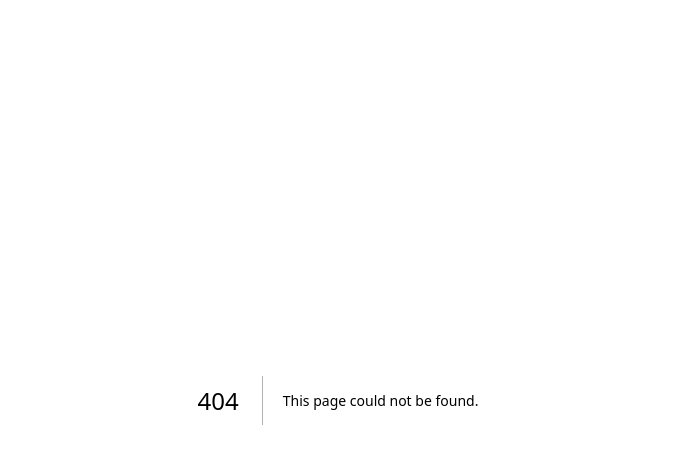
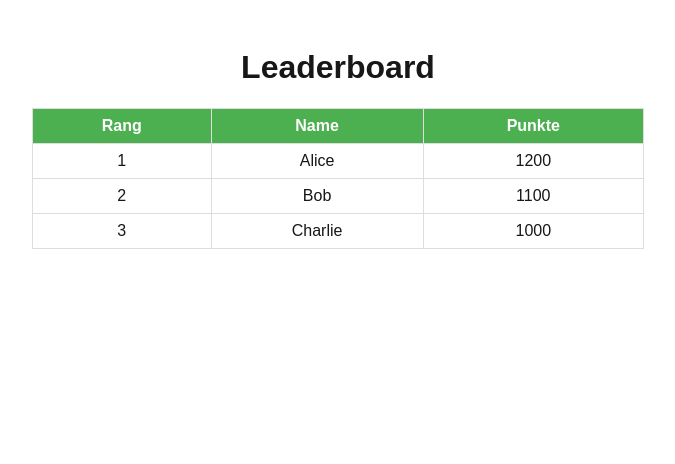
Before and after one commit to 2425-3DHIF-WMC/yoshis-micromouse, a Next.js app in the folder micro-mouse/frontend/: page /leaderboard in a window 1280 px wide. Before the commit this address had no page. Shown: the top 464 px of the page, without its empty margins (302-977 px from the left). Built offline with nearby package versions, Linux system fonts and the light colour scheme.

Commit message:
added a simple leaderboard

```diff
--- a/micro-mouse/frontend/package.json
+++ b/micro-mouse/frontend/package.json
@@ -12,7 +12,8 @@
     "@monaco-editor/react": "^4.7.0",
     "next": "15.2.3",
     "react": "^19.0.0",
-    "react-dom": "^19.0.0"
+    "react-dom": "^19.0.0",
+    "react-router-dom": "^7.5.2"
   },
   "devDependencies": {
     "@eslint/eslintrc": "^3",
--- /dev/null
+++ b/micro-mouse/frontend/src/app/leaderboard/page.css
@@ -0,0 +1,21 @@
+.leaderboard-container {
+    text-align: center;
+    padding: 20px;
+}
+
+.leaderboard-table {
+    margin: 0 auto;
+    border-collapse: collapse;
+    width: 50%;
+}
+
+.leaderboard-table th,
+.leaderboard-table td {
+    border: 1px solid #ddd;
+    padding: 8px;
+}
+
+.leaderboard-table th {
+    background-color: #4CAF50;
+    color: white;
+}
--- /dev/null
+++ b/micro-mouse/frontend/src/app/leaderboard/page.tsx
@@ -0,0 +1,36 @@
+"use client";
+
+import React from "react";
+import "./page.css";
+
+export default function Page() {
+    const mockData = [
+        { rank: 1, name: "Alice", score: 1200 },
+        { rank: 2, name: "Bob", score: 1100 },
+        { rank: 3, name: "Charlie", score: 1000 },
+    ];
+
+    return (
+        <div className="leaderboard-container">
+            <h1>Leaderboard</h1>
+            <table className="leaderboard-table">
+                <thead>
+                <tr>
+                    <th>Rang</th>
+                    <th>Name</th>
+                    <th>Punkte</th>
+                </tr>
+                </thead>
+                <tbody>
+                {mockData.map((entry) => (
+                    <tr key={entry.rank}>
+                        <td>{entry.rank}</td>
+                        <td>{entry.name}</td>
+                        <td>{entry.score}</td>
+                    </tr>
+                ))}
+                </tbody>
+            </table>
+        </div>
+    );
+}
--- a/micro-mouse/frontend/src/app/page.tsx
+++ b/micro-mouse/frontend/src/app/page.tsx
@@ -4,6 +4,7 @@ import {Editor} from "@monaco-editor/react";
 import React, {useEffect, useRef, useState} from "react";
 import "./page.css";
 import mazes from "./mazes.json"
+import { useRouter } from "next/navigation";
 
 
 const readMaze = () => {
@@ -30,6 +31,7 @@ export default function Home() {
     const [maze, setMaze] = useState<number[][]>([]);
     const cols = 16;
     const rows = 16;
+    const router = useRouter();
 
     const waitForEditor = (): Promise<HTMLElement> => {
         return new Promise((resolve) => {
@@ -77,6 +79,9 @@ export default function Home() {
             <div style={{ flex: 1, display: "flex", flexDirection: "column", height: "100%", overflow: "hidden" }}>
                 <canvas ref={canvasRef} width="100%" height="95%" />
                 <button style={{ height: "5%" }}>▶ Run Code</button>
+                <button style={{ height: "5%" }} onClick={() => router.push("/leaderboard")}>
+                    Zum Leaderboard
+                </button>
             </div>
         </div>
     );
```
Also changed, not shown: 2 other files (tests, documents, lock files or other folders).
